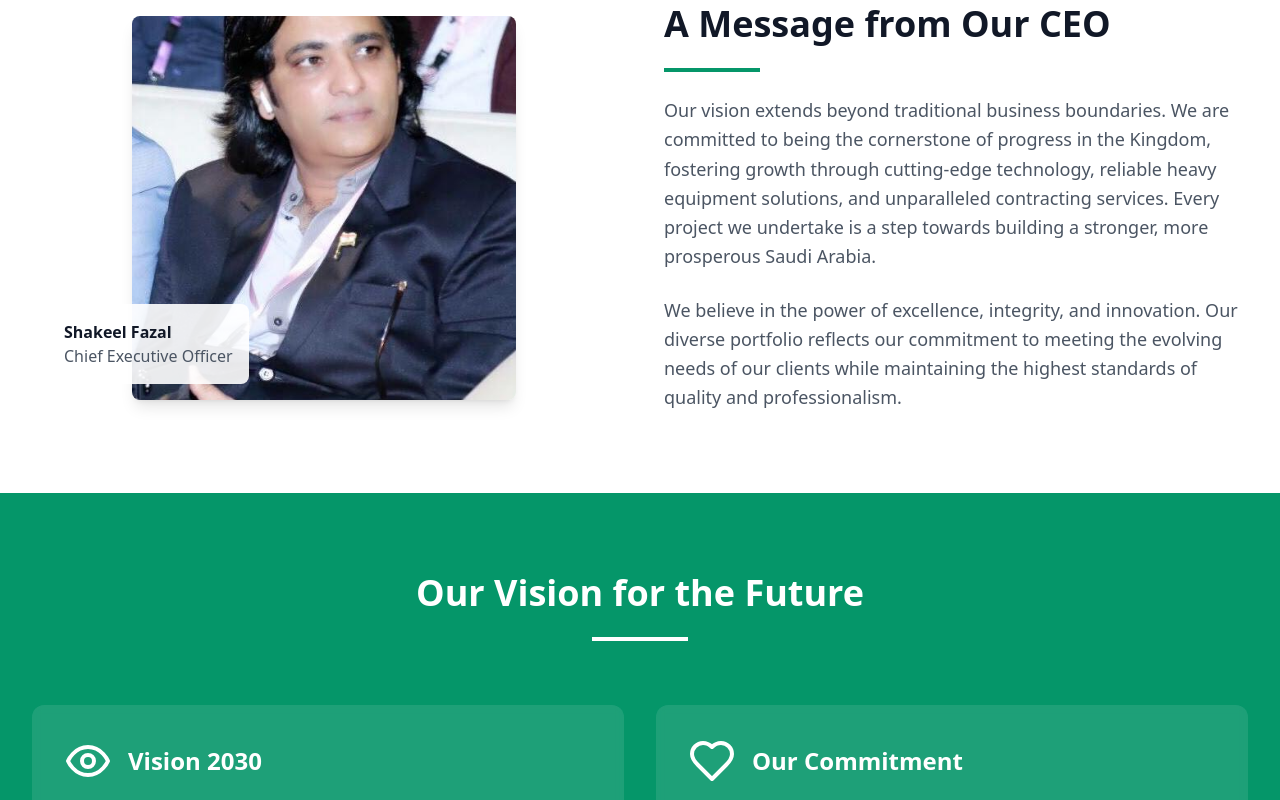
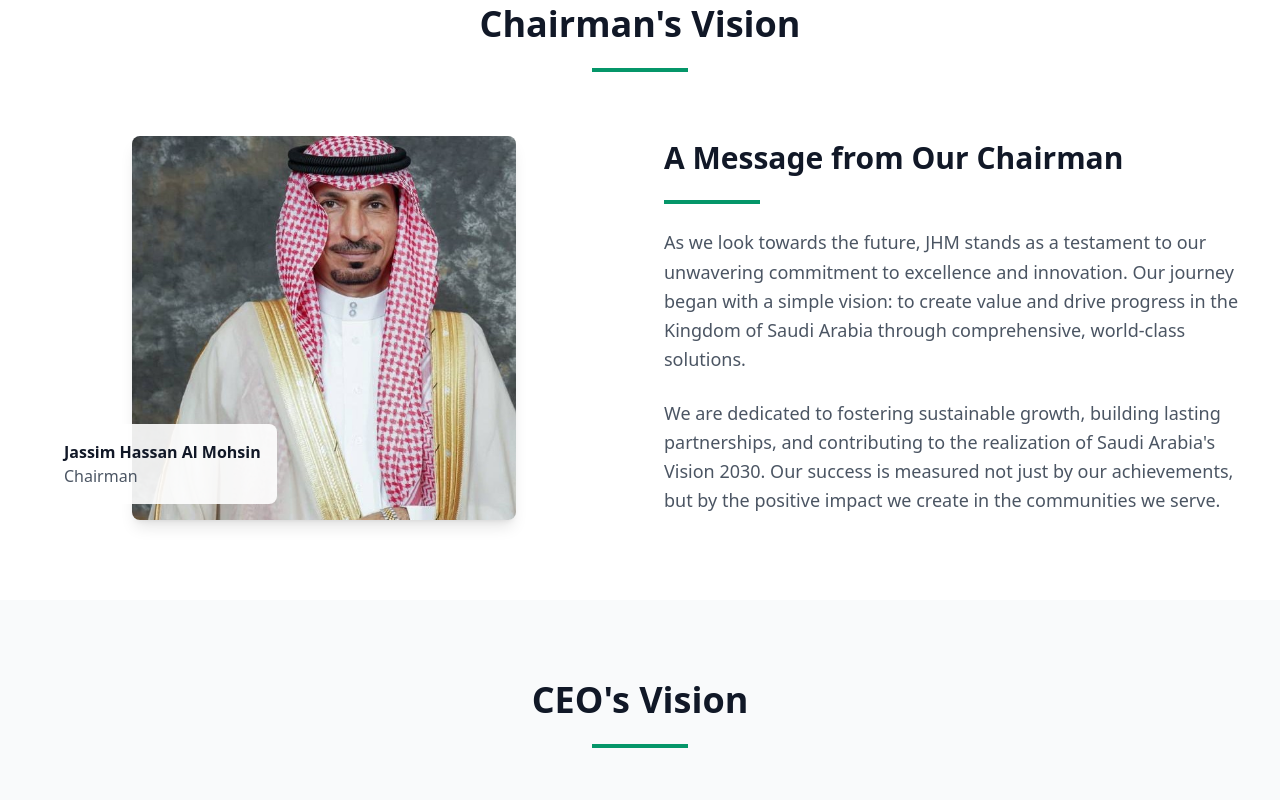
Before and after one commit to msftechservices-spec/jhm-ksa, a React (Vite) app: page /ceo-vision in a window 1280 px wide. Shown: the part 540-1340 px from the top of the page. Built offline with nearby package versions, Linux system fonts and the light colour scheme.

Commit message:
Added Chairman's Vision

```diff
--- a/src/i18n/locales/ar.json
+++ b/src/i18n/locales/ar.json
@@ -2,9 +2,9 @@
   "nav": {
     "home": "الرئيسية",
     "about": "من نحن",
-    "services": "خدماتنا",
+    "services": "الخدمات",
     "contact": "اتصل بنا",
-    "ceoVision": "رؤية الرئيس التنفيذي"
+    "ceoVision": "الرؤية"
   },
   "company": {
     "name": "جاسم حسن آل محسن للمقاولات",
@@ -470,7 +470,18 @@
     }
   },
   "ceoVision": {
-    "title": "رؤية الرئيس التنفيذي",
+    "title": "رؤية القيادة",
+    "chairmanVision": {
+      "title": "رؤية رئيس مجلس الإدارة",
+      "name": "جاسم حسن آل محسن",
+      "role": "رئيس مجلس الإدارة",
+      "messageTitle": "رسالة من رئيس مجلس إدارتنا",
+      "vision": "بينما ننظر نحو المستقبل، تقف JHM كشاهد على التزامنا الثابت بالتميز والابتكار. بدأت رحلتنا برؤية بسيطة: إنشاء قيمة ودفع التقدم في المملكة العربية السعودية من خلال الحلول الشاملة والعالمية المستوى.",
+      "values": "نحن ملتزمون بتعزيز النمو المستدام وبناء شراكات دائمة والمساهمة في تحقيق رؤية السعودية 2030. نجاحنا لا يُقاس فقط بإنجازاتنا، ولكن بالأثر الإيجابي الذي نحدثه في المجتمعات التي نخدمها."
+    },
+    "ceoVision": {
+      "title": "رؤية الرئيس التنفيذي"
+    },
     "name": "شكيل فضل",
     "role": "الرئيس التنفيذي",
     "quote": "في JHM، نحن لا نقدم الخدمات فحسب - بل نبني شراكات دائمة تدفع النجاح والابتكار في جميع أنحاء المملكة العربية السعودية.",
--- a/src/i18n/locales/en.json
+++ b/src/i18n/locales/en.json
@@ -4,7 +4,7 @@
     "about": "About Us",
     "services": "Services",
     "contact": "Contact",
-    "ceoVision": "CEO's Vision"
+    "ceoVision": "Vision"
   },
   "company": {
     "name": "JHM: Jassim Hassan Al Mohsin Est",
@@ -458,7 +458,18 @@
     }
   },
   "ceoVision": {
-    "title": "CEO's Vision",
+    "title": "Leadership Vision",
+    "chairmanVision": {
+      "title": "Chairman's Vision",
+      "name": "Jassim Hassan Al Mohsin",
+      "role": "Chairman",
+      "messageTitle": "A Message from Our Chairman",
+      "vision": "As we look towards the future, JHM stands as a testament to our unwavering commitment to excellence and innovation. Our journey began with a simple vision: to create value and drive progress in the Kingdom of Saudi Arabia through comprehensive, world-class solutions.",
+      "values": "We are dedicated to fostering sustainable growth, building lasting partnerships, and contributing to the realization of Saudi Arabia's Vision 2030. Our success is measured not just by our achievements, but by the positive impact we create in the communities we serve."
+    },
+    "ceoVision": {
+      "title": "CEO's Vision"
+    },
     "name": "Shakeel Fazal",
     "role": "Chief Executive Officer",
     "quote": "At JHM, we don't just provide services – we build lasting partnerships that drive success and innovation across Saudi Arabia.",
--- a/src/pages/CeoVision.tsx
+++ b/src/pages/CeoVision.tsx
@@ -110,9 +110,73 @@ const CeoVision = () => {
         </div>
       </section>
 
-      {/* CEO Message */}
+      {/* Chairman's Vision */}
       <section className="py-20 bg-white dark:bg-gray-900">
         <div className="max-w-7xl mx-auto px-4 sm:px-6 lg:px-8">
+          <div className="text-center mb-16">
+            <h2 className="text-3xl md:text-4xl font-bold text-gray-900 dark:text-white mb-6">
+              {t('ceoVision.chairmanVision.title')}
+            </h2>
+            <div className="w-24 h-1 bg-emerald-600 mx-auto mb-6"></div>
+          </div>
+
+          <div className="grid lg:grid-cols-2 gap-12 items-center">
+            <motion.div
+              initial={{ opacity: 0, x: -30 }}
+              whileInView={{ opacity: 1, x: 0 }}
+              transition={{ duration: 0.8 }}
+              viewport={{ once: true }}
+            >
+              <div className="relative">
+                <div className="w-96 h-96 mx-auto">
+                  <img
+                    src="/public/Jassim.jpg"
+                    alt="Chairman"
+                    className="rounded-lg shadow-lg w-full h-full object-cover"
+                  />
+                </div>
+                <div className={`absolute bottom-4 ${isRTL ? 'right-4' : 'left-4'} bg-white bg-opacity-90 p-4 rounded-lg`}>
+                  <h3 className="font-bold text-gray-900">{t('ceoVision.chairmanVision.name')}</h3>
+                  <p className="text-gray-600">{t('ceoVision.chairmanVision.role')}</p>
+                </div>
+              </div>
+            </motion.div>
+
+            <motion.div
+              initial={{ opacity: 0, x: 30 }}
+              whileInView={{ opacity: 1, x: 0 }}
+              transition={{ duration: 0.8 }}
+              viewport={{ once: true }}
+            >
+              <h3 className="text-2xl md:text-3xl font-bold text-gray-900 dark:text-white mb-6">
+                {t('ceoVision.chairmanVision.messageTitle')}
+              </h3>
+              <div className="w-24 h-1 bg-emerald-600 mb-6"></div>
+
+              <div className="space-y-6 text-gray-600 dark:text-gray-300 text-lg leading-relaxed">
+                <p>
+                  {t('ceoVision.chairmanVision.vision')}
+                </p>
+
+                <p>
+                  {t('ceoVision.chairmanVision.values')}
+                </p>
+              </div>
+            </motion.div>
+          </div>
+        </div>
+      </section>
+
+      {/* CEO Message */}
+      <section className="py-20 bg-gray-50 dark:bg-gray-800">
+        <div className="max-w-7xl mx-auto px-4 sm:px-6 lg:px-8">
+          <div className="text-center mb-16">
+            <h2 className="text-3xl md:text-4xl font-bold text-gray-900 dark:text-white mb-6">
+              {t('ceoVision.ceoVision.title')}
+            </h2>
+            <div className="w-24 h-1 bg-emerald-600 mx-auto mb-6"></div>
+          </div>
+
           <div className="grid lg:grid-cols-2 gap-12 items-center">
             <motion.div
               initial={{ opacity: 0, x: -30 }}
@@ -141,9 +205,9 @@ const CeoVision = () => {
               transition={{ duration: 0.8 }}
               viewport={{ once: true }}
             >
-              <h2 className="text-3xl md:text-4xl font-bold text-gray-900 dark:text-white mb-6">
+              <h3 className="text-2xl md:text-3xl font-bold text-gray-900 dark:text-white mb-6">
                 {t('ceoVision.messageTitle')}
-              </h2>
+              </h3>
               <div className="w-24 h-1 bg-emerald-600 mb-6"></div>
 
               <div className="space-y-6 text-gray-600 dark:text-gray-300 text-lg leading-relaxed">
```
Also changed, not shown: public/Jassim.jpg (added), public/chairman.jpg (added).
